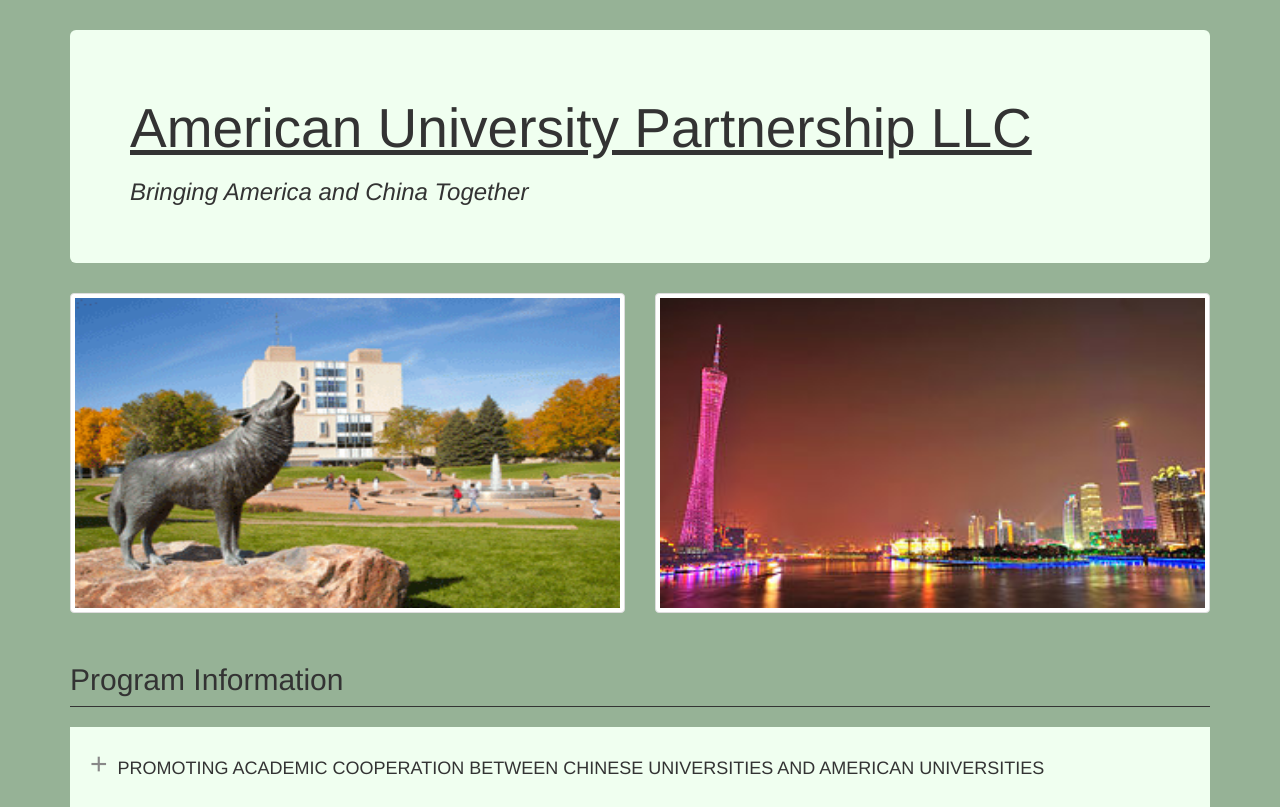
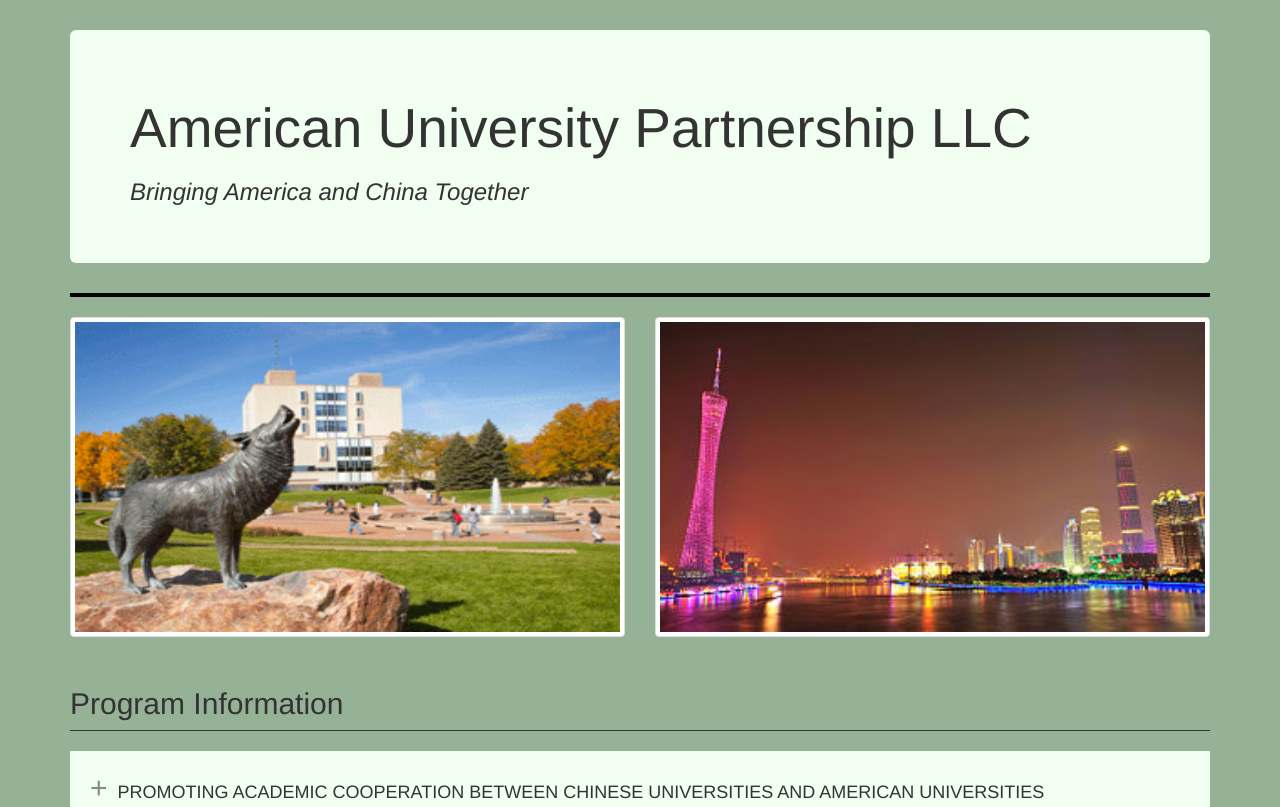
Before and after one commit to obfk/aup, a plain HTML site: page public/index.html in a window 1280 px wide. Shown: the top 807 px of the page. Drawn offline with Linux system fonts and the light colour scheme.

Commit message:
minor changes

```diff
--- a/public/css/main.css
+++ b/public/css/main.css
@@ -19,12 +19,16 @@ section h2 {
 
 #header h1 {
   font-size: 55px;
-  text-decoration: underline;
 }
 
 #header img.img-header {
   width: 100%;
   height: 320px;
+}
+
+#header .divider {
+  border-top: 4px solid #000;
+  padding: 10px 0;
 }
 
 #info {
--- a/public/index.html
+++ b/public/index.html
@@ -14,6 +14,8 @@
 
     <h3><em>Bringing America and China Together</em></h3>
   </div>
+
+  <div class="divider"></div>
 
   <div class="row">
   <span class="col-sm-6">
```
